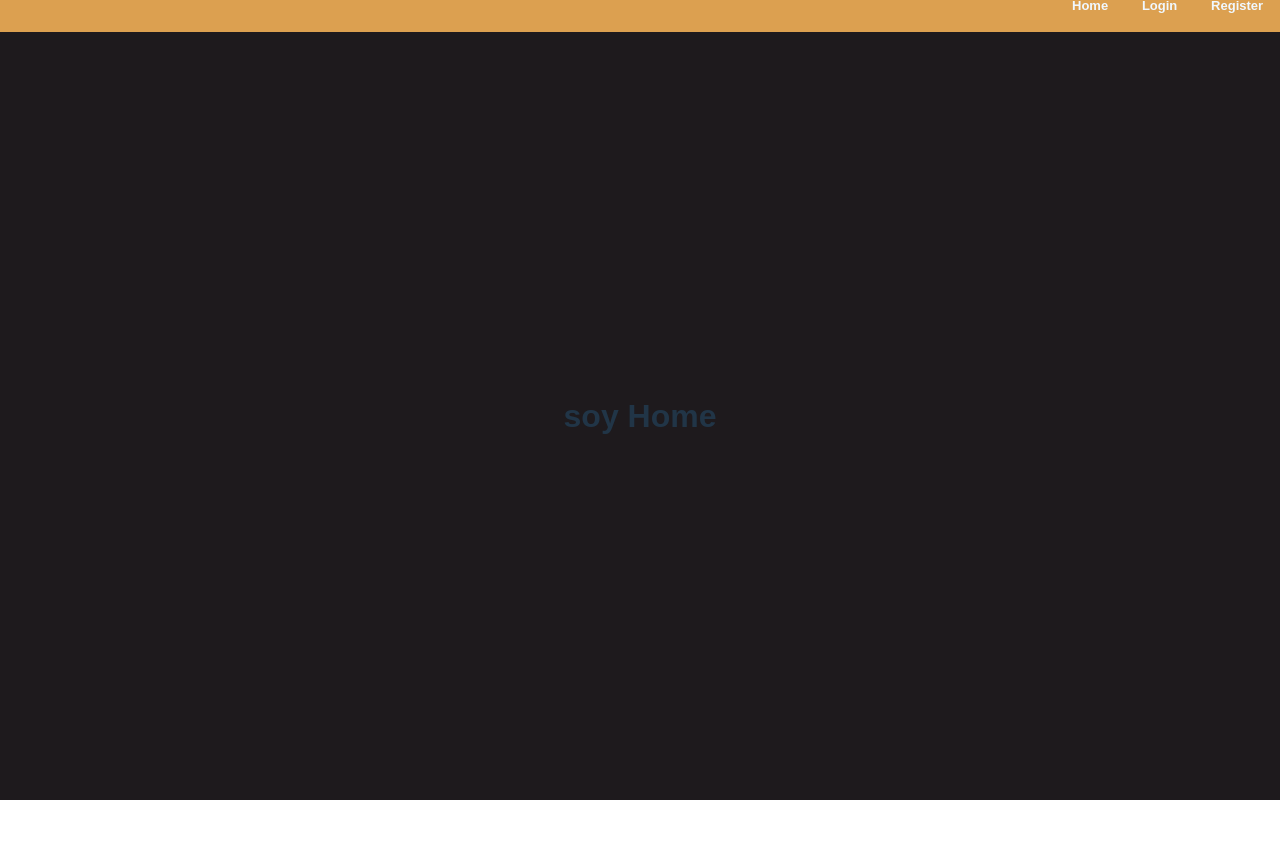
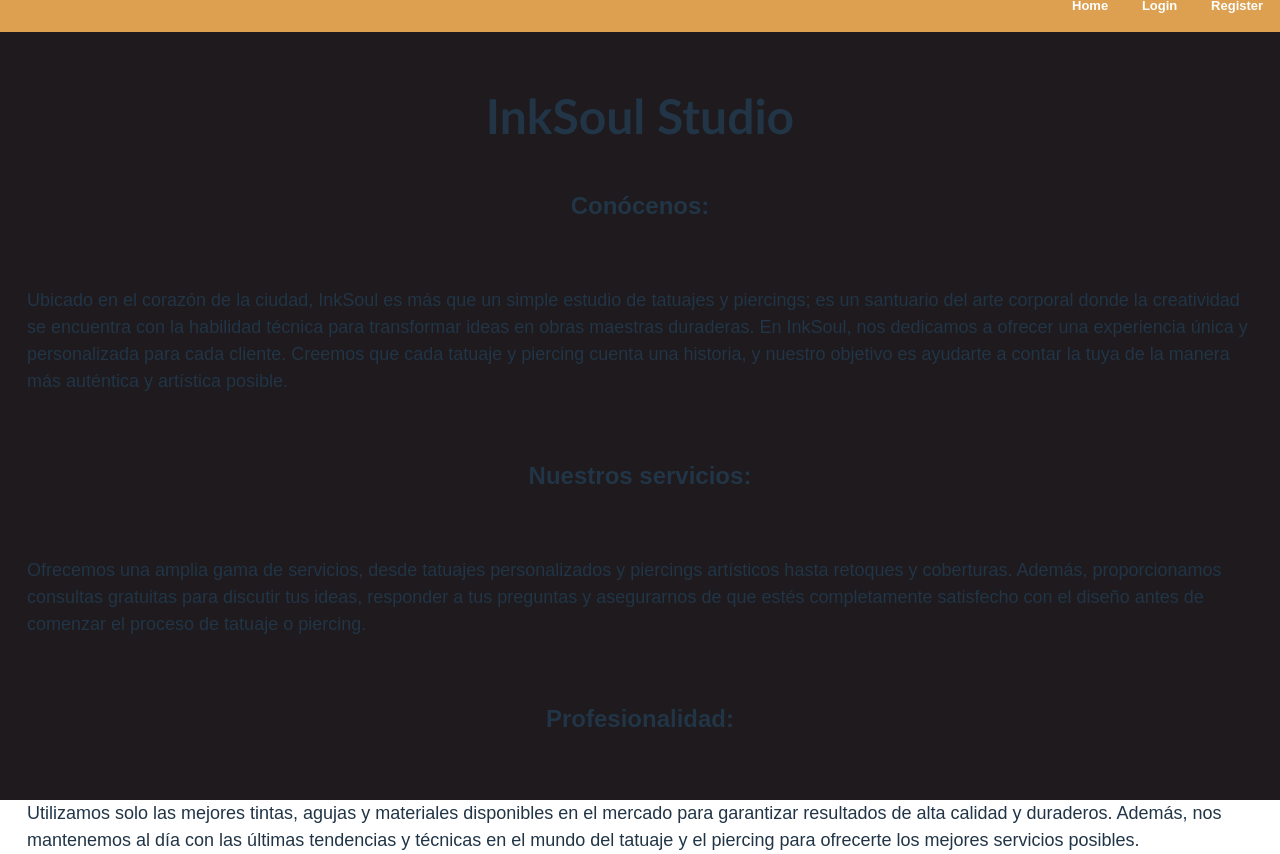
Before and after one commit to MartaGBayona/projectFrontend, a React (Vite) app: page / in a window 1280 px wide. Before the commit the page ends 800 px from the top, so only its background shows below. Built offline with nearby package versions, Linux system fonts and the light colour scheme.

Commit message:
update: include description texts on home page

```diff
--- a/src/common/CustomLink/CustomLink.css
+++ b/src/common/CustomLink/CustomLink.css
@@ -3,7 +3,7 @@
     font-weight: bold;
     font-size: small;
     font-family: "Josefin Sans", sans-serif;
-    color: aliceblue;
+    color: rgb(260, 260, 260);
     transition: 0.5;
     margin: 1.3em;
 }
@@ -11,5 +11,5 @@
 .navigateDesign:hover{
     transition: 0.5;
     cursor: pointer;
-    color: rgb(231, 229, 229);
+    color: rgb(229, 229, 229);
 }
--- a/src/pages/Home/Home.css
+++ b/src/pages/Home/Home.css
@@ -5,13 +5,33 @@
 
     background-color: rgb(30, 26, 29);
 
-    font-weight: bold;
-    font-size: xx-large;
-    font-family: "Josefin Sans", sans-serif;
-    font-style: normal;
-
     display: flex;
     flex-direction: column;
-    justify-content: center;
+    justify-content: start;
     align-items: center;
+
 }
+
+.titleDesign {
+    font-weight: bold;
+    font-size: xxx-large;
+    font-family: 'Trebuchet MS', sans-serif;
+
+    margin-top: 1em;
+}
+
+.subTitleDesign {
+    font-weight: bold;
+    font-size: x-large;
+    font-family: "Josefin Sans", sans-serif;
+
+    margin: 1.5em;
+}
+
+.descriptionDesign {
+    font-size: large;
+    font-family: "Josefin Sans", sans-serif;
+    text-align: left;
+
+    margin: 1.5em;
+}
--- a/src/pages/Home/Home.jsx
+++ b/src/pages/Home/Home.jsx
@@ -1,6 +1,29 @@
 import "./Home.css"
 export const Home = () => {
     return (
-        <div className="homeDesign">soy Home</div>
+        <div className="homeDesign">
+            <div className="titleDesign">
+                InkSoul Studio
+            </div>
+            <div className="subTitleDesign">
+                Conócenos:
+            </div>
+            <div className="descriptionDesign">
+            Ubicado en el corazón de la ciudad, InkSoul es más que un simple estudio de tatuajes y piercings; es un santuario del arte corporal donde la creatividad se encuentra con la habilidad técnica para transformar ideas en obras maestras duraderas.
+            En InkSoul, nos dedicamos a ofrecer una experiencia única y personalizada para cada cliente. Creemos que cada tatuaje y piercing cuenta una historia, y nuestro objetivo es ayudarte a contar la tuya de la manera más auténtica y artística posible.
+            </div>
+            <div className="subTitleDesign">
+                Nuestros servicios:
+            </div>
+            <div className="descriptionDesign">
+            Ofrecemos una amplia gama de servicios, desde tatuajes personalizados y piercings artísticos hasta retoques y coberturas. Además, proporcionamos consultas gratuitas para discutir tus ideas, responder a tus preguntas y asegurarnos de que estés completamente satisfecho con el diseño antes de comenzar el proceso de tatuaje o piercing.
+            </div>
+            <div className="subTitleDesign">
+                Profesionalidad:
+            </div>
+            <div className="descriptionDesign">
+            Utilizamos solo las mejores tintas, agujas y materiales disponibles en el mercado para garantizar resultados de alta calidad y duraderos. Además, nos mantenemos al día con las últimas tendencias y técnicas en el mundo del tatuaje y el piercing para ofrecerte los mejores servicios posibles.
+            </div>
+        </div>
     )
 }
```
